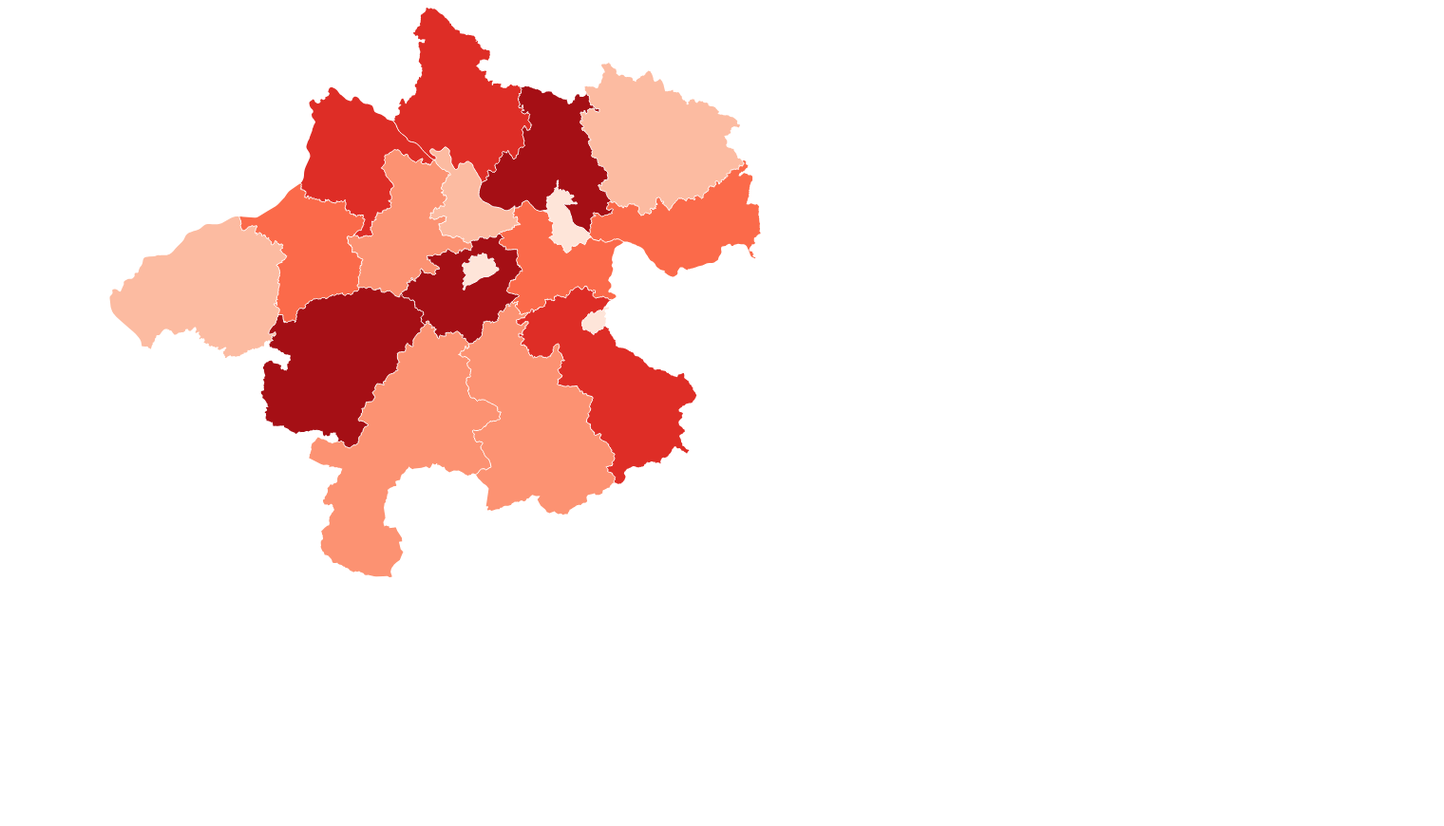
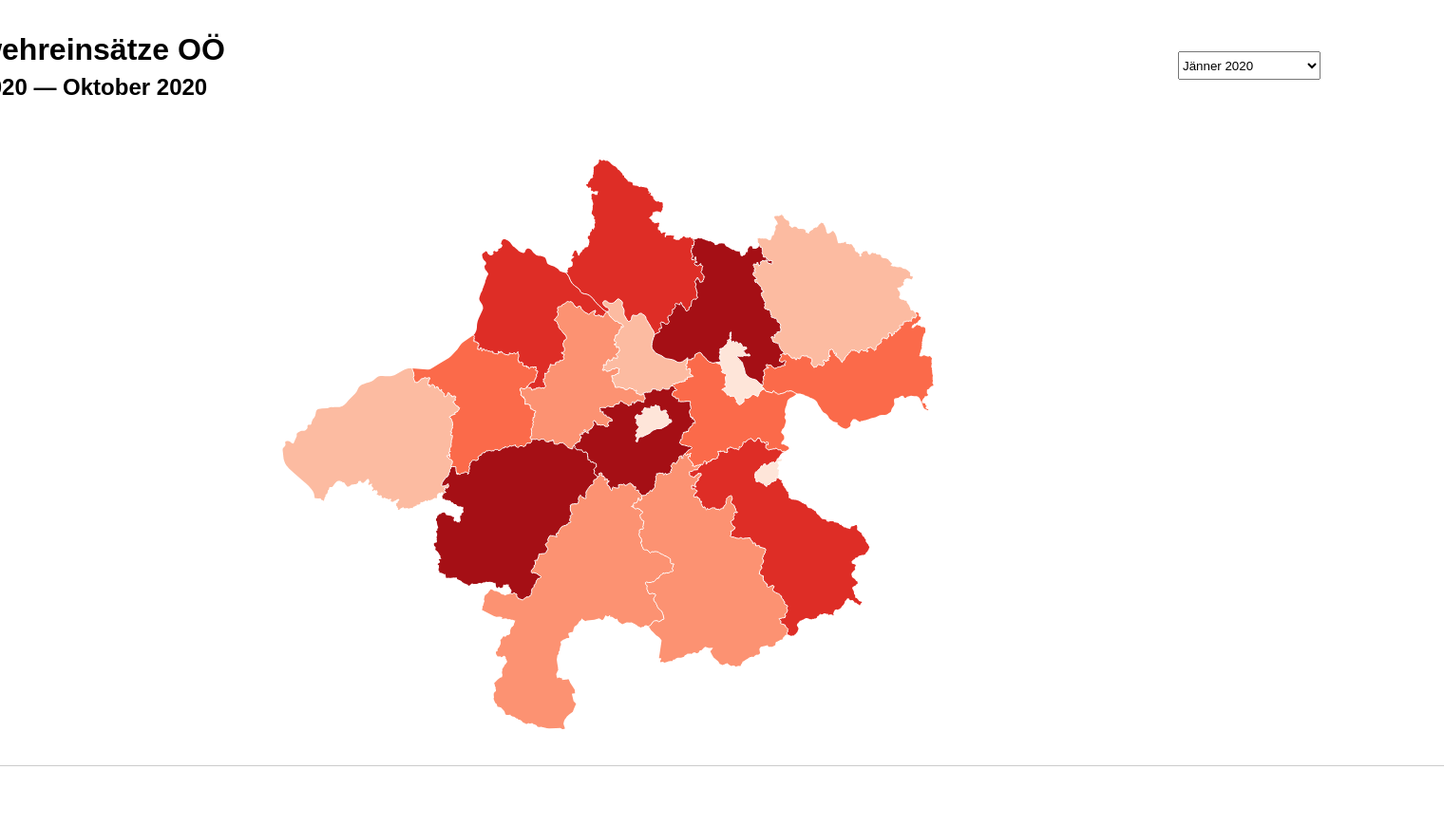
Before and after one commit to IggyBlob/feuerwehreinsaetze-ooe, a website: page code/index.html in a window 1280 px wide. Shown: the whole page at 95% size, 1520 px wide, since content can reach past the window. Before the commit the page ends 800 px from the top, so only its background shows below. Drawn offline with nearby package versions, Linux system fonts and the light colour scheme.

Commit message:
Define page structure

```diff
--- a/code/index.html
+++ b/code/index.html
@@ -8,8 +8,36 @@
 </head>
 
 <body>
+    <header>
+        <div class="heading">
+            <h1>Feuerwehreinsätze OÖ</h1>
+            <h2>Jänner 2020 &mdash; Oktober 2020</h2>
+        </div>
+        <div class="dropdown">
+            <select id="month">
+                <option value="1">Jänner 2020</option>
+                <option value="2">Februar 2020</option>
+                <option value="3">März 2020</option>
+                <option value="4">April 2020</option>
+                <option value="5">Mai 2020</option>
+                <option value="6">Juni 2020</option>
+                <option value="7">Juli 2020</option>
+                <option value="8">August 2020</option>
+                <option value="9">September 2020</option>
+                <option value="10">Oktober 2020</option>
+            </select>
+        </div>
+    </header>
 
-    <svg id="map"></svg>
+    <section id="map-section">
+        <svg id="map"></svg>
+    </section>
+
+    <hr/>
+
+    <section id="chart-section">
+        <!-- TODO: add detail charts -->
+    </section>
 
     <!-- include D3 library -->
     <script src="./web_modules/d3/dist/d3.min.js"></script>
--- a/code/src/style.css
+++ b/code/src/style.css
@@ -3,3 +3,55 @@ html {
     line-height: 1.4;
     font-family: sans-serif;
 }
+
+html, body {
+    width: 100vw;
+    height: 100vh;
+    margin: 0;
+}
+
+body {
+    display: flex;
+    flex-direction: column;
+    align-items: center;
+}
+
+body > * {
+    width: 1500px;
+    padding: 30px 10px;
+}
+
+header {
+    display: flex;
+    flex-direction: row;
+    justify-content: space-between;
+}
+
+.heading h1, .heading h2 {
+    margin: 0;
+}
+
+.dropdown {
+    display: flex;
+    align-items: center;
+}
+
+.dropdown > select {
+    height: 30px;
+    width: 150px;
+}
+
+#map-section {
+    display: flex;
+}
+
+#map {
+    margin: 0 auto;
+}
+
+hr {
+    display: block;
+    height: 1px;
+    border: 0;
+    border-top: 1px solid #ccc;
+}
```
